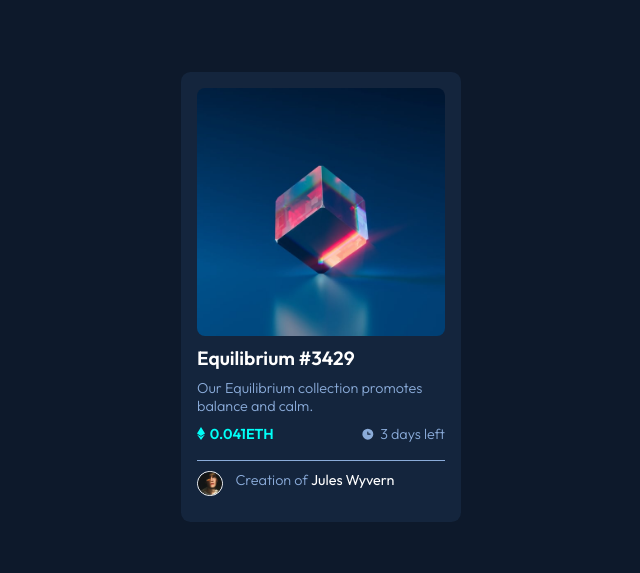
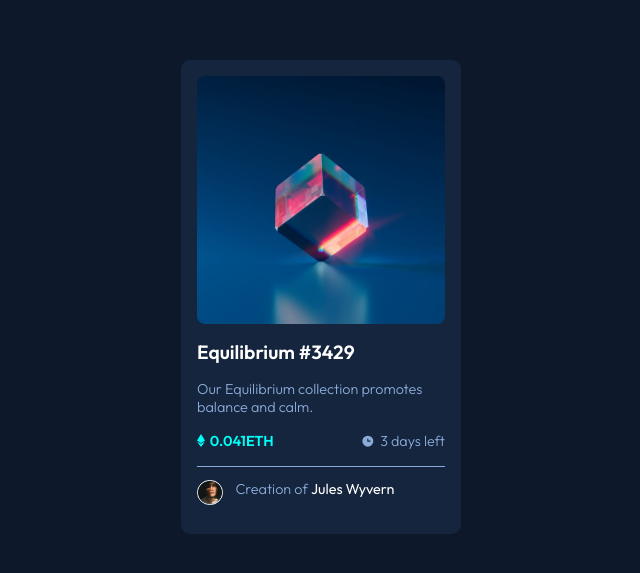
Before and after one commit to kxslmn/nft-card-preview, a plain HTML site: page index.html in a window 1280 px wide. Shown: the part 103-676 px from the top of the page, without its empty margins (319-959 px from the left). Drawn offline with Linux system fonts and the light colour scheme.

Commit message:
gave more spaces between sections

```diff
--- a/style.css
+++ b/style.css
@@ -53,7 +53,7 @@ main {
 .nft-id {
   color: white;
   font-size: 1.2rem;
-  padding: 0.6rem 0;
+  padding: 1rem 0;
   cursor: pointer;
   transition: 0.3s;
 }
@@ -65,11 +65,10 @@ main {
   font-size: 0.9rem;
 }
 .when-available {
-  padding: 0.6rem 0;
+  padding: 1rem 0;
   display: flex;
   justify-content: space-between;
   align-items: center;
-  margin-bottom: 0.5rem;
 }
 .price,
 .time-left {
@@ -96,7 +95,7 @@ main {
   display: flex;
   border-top: 1px solid hsl(215, 51%, 70%);
   gap: 0.8rem;
-  padding: 0.6rem 0;
+  padding: 0.8rem 0;
 }
 .nft-creator img {
   width: 1.6rem;
@@ -116,3 +115,6 @@ main {
 .nft-creator p span:hover {
   color: hsl(178, 100%, 50%);
 }
+.footer {
+  color: white;
+}
```
